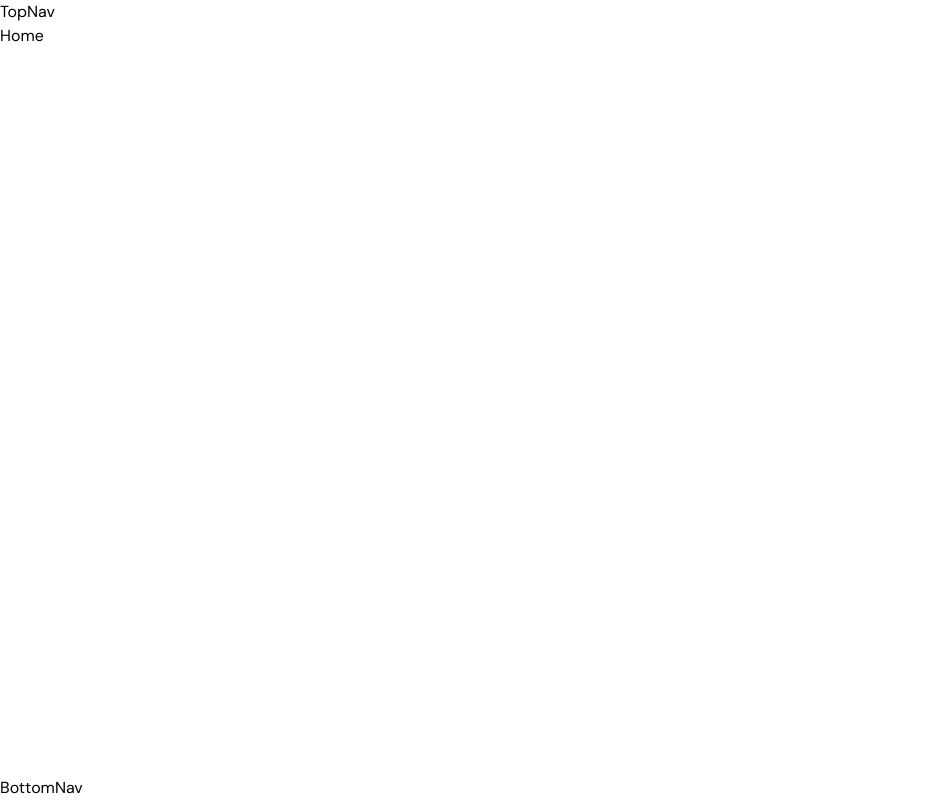
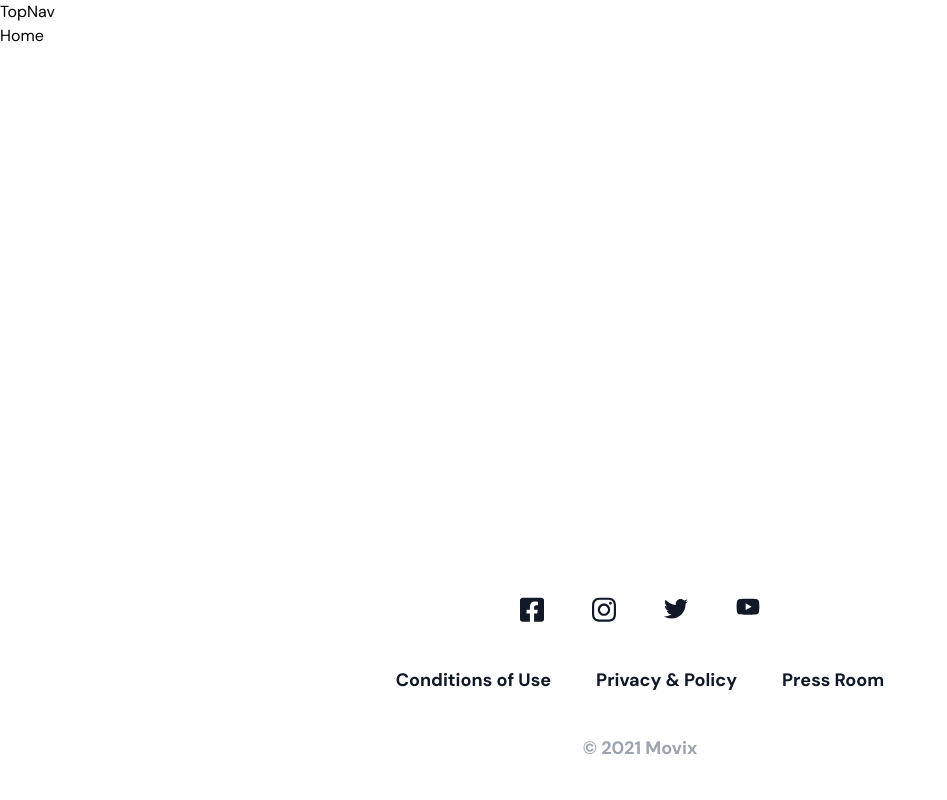
Before and after one commit to AnointingMax/filmland, a React (Create React App) app: page / in a window 1280 px wide. Shown: the whole page, without its empty margins (0-947 px from the left). Built offline with nearby package versions, Linux system fonts and the light colour scheme.

Commit message:
Finished design of Footer

```diff
--- a/src/components/BottomNav/bottomnav.module.css
+++ b/src/components/BottomNav/bottomnav.module.css
@@ -0,0 +1,39 @@
+footer {
+    display: flex;
+    flex-direction: column;
+    align-items: center;
+    gap: 4.5rem;
+    padding-bottom: min(5rem, 40px);
+}
+
+.socialIcons {
+    display: flex;
+    gap: 4.8rem;
+}
+
+.footerLinks {
+    display: flex;
+    gap: 4.5rem;
+    align-items: center;
+}
+
+.footerLink {
+    font-style: normal;
+    font-weight: 700;
+    font-size: 1.8rem;
+    line-height: 2.3rem;
+    color: var(--blackish);
+    text-decoration: none;
+}
+
+.footerLink:hover {
+    text-decoration: underline;
+}
+
+.copyright {
+    font-style: normal;
+    font-weight: 700;
+    font-size: 1.8rem;
+    line-height: 2.3rem;
+    color: var(--light-grey);
+}
--- a/src/components/BottomNav/index.js
+++ b/src/components/BottomNav/index.js
@@ -1,7 +1,44 @@
 import React from "react";
+import {
+	FacebookIcon,
+	InstagramIcon,
+	TwitterIcon,
+	YoutubeIcon,
+} from "assets/svg";
+import styles from "./bottomnav.module.css";
+import { Link } from "react-router-dom";
 
 const BottomNav = () => {
-	return <div>BottomNav</div>;
+	return (
+		<footer>
+			<div className={styles.socialIcons}>
+				<Link to="#">
+					<FacebookIcon />
+				</Link>
+				<Link to="#">
+					<InstagramIcon />
+				</Link>
+				<Link to="#">
+					<TwitterIcon />
+				</Link>
+				<Link to="#">
+					<YoutubeIcon />
+				</Link>
+			</div>
+			<div className={styles.footerLinks}>
+				<Link to={"#"} className={styles.footerLink}>
+					Conditions of Use
+				</Link>
+				<Link to={"#"} className={styles.footerLink}>
+					Privacy & Policy
+				</Link>
+				<Link to={"#"} className={styles.footerLink}>
+					Press Room
+				</Link>
+			</div>
+			<p className={styles.copyright}>© 2021 Movix</p>
+		</footer>
+	);
 };
 
 export default BottomNav;
```
